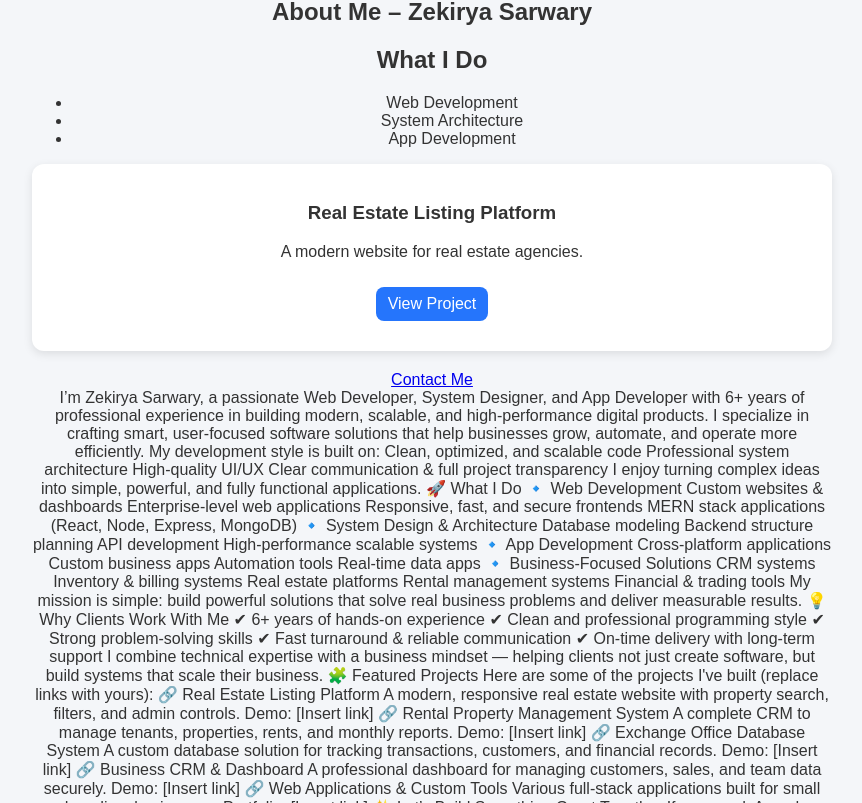
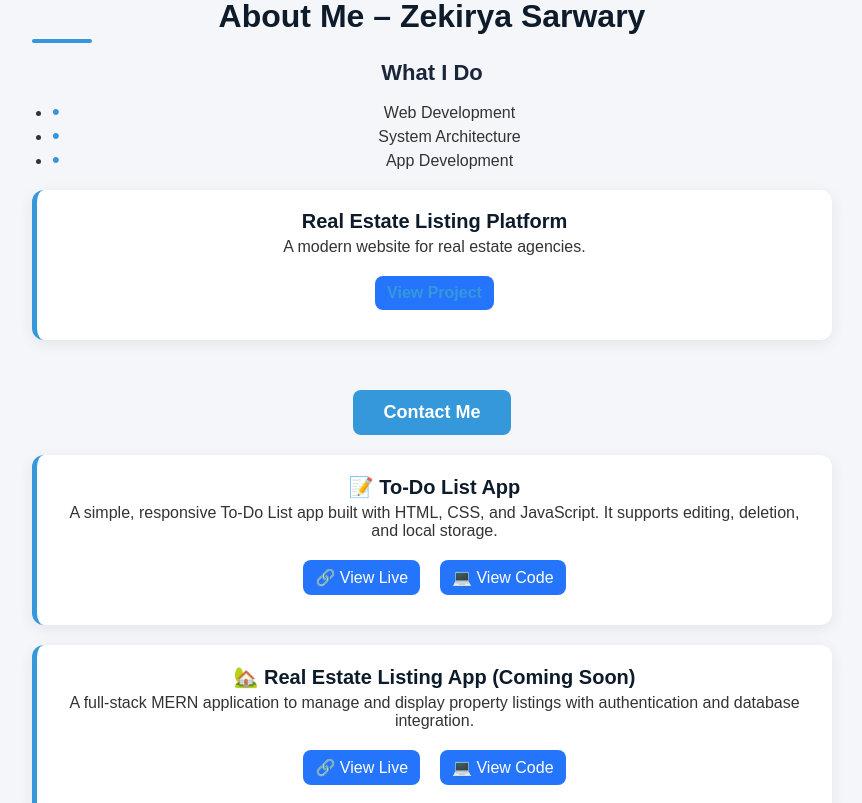
Before and after one commit to zekirya-sarwary/zekirya-portfolio, a React (Create React App) app: page / in a window 1280 px wide. Shown: the part 237-1040 px from the top of the page, without its empty margins (208-1070 px from the left). Built offline with nearby package versions, Linux system fonts and the light colour scheme.

Commit message:
update portfolio content

```diff
--- a/src/App.css
+++ b/src/App.css
@@ -49,3 +49,129 @@ footer {
   padding: 15px 0;
   font-size: 0.9em;
 }
+
+/* update content style */
+/* ---- General Page Styling ---- */
+
+
+/* ---- Main Container ---- */
+.portfolio-container {
+  max-width: 900px;
+  margin: auto;
+  padding: 40px 20px;
+}
+
+/* ---- Section Titles ---- */
+.section-title {
+  font-size: 32px;
+  font-weight: 700;
+  margin-bottom: 10px;
+  color: #0d1b2a;
+  position: relative;
+}
+
+.section-title::after {
+  content: '';
+  width: 60px;
+  height: 4px;
+  background: #3498db;
+  border-radius: 2px;
+  position: absolute;
+  left: 0;
+  bottom: -8px;
+}
+
+/* ---- Subheadings ---- */
+.subheading {
+  font-size: 22px;
+  font-weight: 600;
+  margin-top: 25px;
+  color: #1b263b;
+}
+
+/* ---- Paragraphs ---- */
+.portfolio-container p {
+  font-size: 16px;
+  margin: 10px 0;
+  color: #3a3a3a;
+}
+
+/* ---- Highlighted Lists ---- */
+ul.skills-list, ul.features-list {
+  padding-left: 20px;
+  margin-top: 8px;
+}
+
+ul.skills-list li, ul.features-list li {
+  margin-bottom: 6px;
+  font-size: 16px;
+  position: relative;
+  padding-left: 15px;
+}
+
+ul.skills-list li::before, ul.features-list li::before {
+  content: "•";
+  position: absolute;
+  left: 0;
+  top: 0;
+  color: #3498db;
+  font-size: 22px;
+  line-height: 16px;
+}
+
+/* ---- Project Cards ---- */
+.project-card {
+  background: #ffffff;
+  border-radius: 12px;
+  padding: 20px;
+  margin: 20px 0;
+  box-shadow: 0px 4px 15px rgba(0,0,0,0.07);
+  transition: 0.3s ease;
+  border-left: 5px solid #3498db;
+}
+
+.project-card:hover {
+  transform: translateY(-5px);
+  box-shadow: 0px 8px 20px rgba(0,0,0,0.12);
+}
+
+.project-card h3 {
+  margin: 0;
+  font-size: 20px;
+  font-weight: 700;
+  color: #0d1b2a;
+}
+
+.project-card p {
+  margin: 5px 0 10px 0;
+}
+
+.project-link a {
+  display: inline-block;
+  margin-top: 10px;
+  color: #3498db;
+  font-weight: 600;
+  text-decoration: none;
+}
+
+.project-link a:hover {
+  text-decoration: underline;
+}
+
+/* ---- Contact Button ---- */
+.contact-btn {
+  display: inline-block;
+  margin-top: 30px;
+  padding: 12px 30px;
+  background: #3498db;
+  color: #fff;
+  font-size: 18px;
+  font-weight: 600;
+  border-radius: 8px;
+  text-decoration: none;
+  transition: 0.3s ease;
+}
+
+.contact-btn:hover {
+  background: #1f74a3;
+}
--- a/src/App.js
+++ b/src/App.js
@@ -44,120 +44,6 @@ function App() {
 
 <a class="contact-btn" href="#contact">Contact Me</a>
 
-        <div className=".portfolio-container">
-        I’m Zekirya Sarwary, a passionate Web Developer, System Designer, and App Developer with 6+ years of professional experience in building modern, scalable, and high-performance digital products.
-I specialize in crafting smart, user-focused software solutions that help businesses grow, automate, and operate more efficiently.
-
-My development style is built on:
-
-Clean, optimized, and scalable code
-
-Professional system architecture
-
-High-quality UI/UX
-
-Clear communication & full project transparency
-
-I enjoy turning complex ideas into simple, powerful, and fully functional applications.
-
-🚀 What I Do
-🔹 Web Development
-
-Custom websites & dashboards
-
-Enterprise-level web applications
-
-Responsive, fast, and secure frontends
-
-MERN stack applications (React, Node, Express, MongoDB)
-
-🔹 System Design & Architecture
-
-Database modeling
-
-Backend structure planning
-
-API development
-
-High-performance scalable systems
-
-🔹 App Development
-
-Cross-platform applications
-
-Custom business apps
-
-Automation tools
-
-Real-time data apps
-
-🔹 Business-Focused Solutions
-
-CRM systems
-
-Inventory & billing systems
-
-Real estate platforms
-
-Rental management systems
-
-Financial & trading tools
-
-My mission is simple: build powerful solutions that solve real business problems and deliver measurable results.
-
-💡 Why Clients Work With Me
-
-✔ 6+ years of hands-on experience
-✔ Clean and professional programming style
-✔ Strong problem-solving skills
-✔ Fast turnaround & reliable communication
-✔ On-time delivery with long-term support
-
-I combine technical expertise with a business mindset — helping clients not just create software, but build systems that scale their business.
-
-🧩 Featured Projects
-
-Here are some of the projects I've built (replace links with yours):
-
-🔗 Real Estate Listing Platform
-
-A modern, responsive real estate website with property search, filters, and admin controls.
-Demo: [Insert link]
-
-🔗 Rental Property Management System
-
-A complete CRM to manage tenants, properties, rents, and monthly reports.
-Demo: [Insert link]
-
-🔗 Exchange Office Database System
-
-A custom database solution for tracking transactions, customers, and financial records.
-Demo: [Insert link]
-
-🔗 Business CRM & Dashboard
-
-A professional dashboard for managing customers, sales, and team data securely.
-Demo: [Insert link]
-
-🔗 Web Applications & Custom Tools
-
-Various full-stack applications built for small and medium businesses.
-Portfolio: [Insert link]
-
-✨ Let’s Build Something Great Together
-
-If you need:
-
-A modern website
-
-A custom CRM
-
-A fully functional app
-A business automation tool
-Or a complete software system
-I’m ready to bring your ideas to life with clean code, strong architecture, and a professional workflow.
-📩 Contact me today — let’s start your project!
-        </div>
 
         {projects.map((project, index) => (
           <div className="project-card" key={index}>
```
